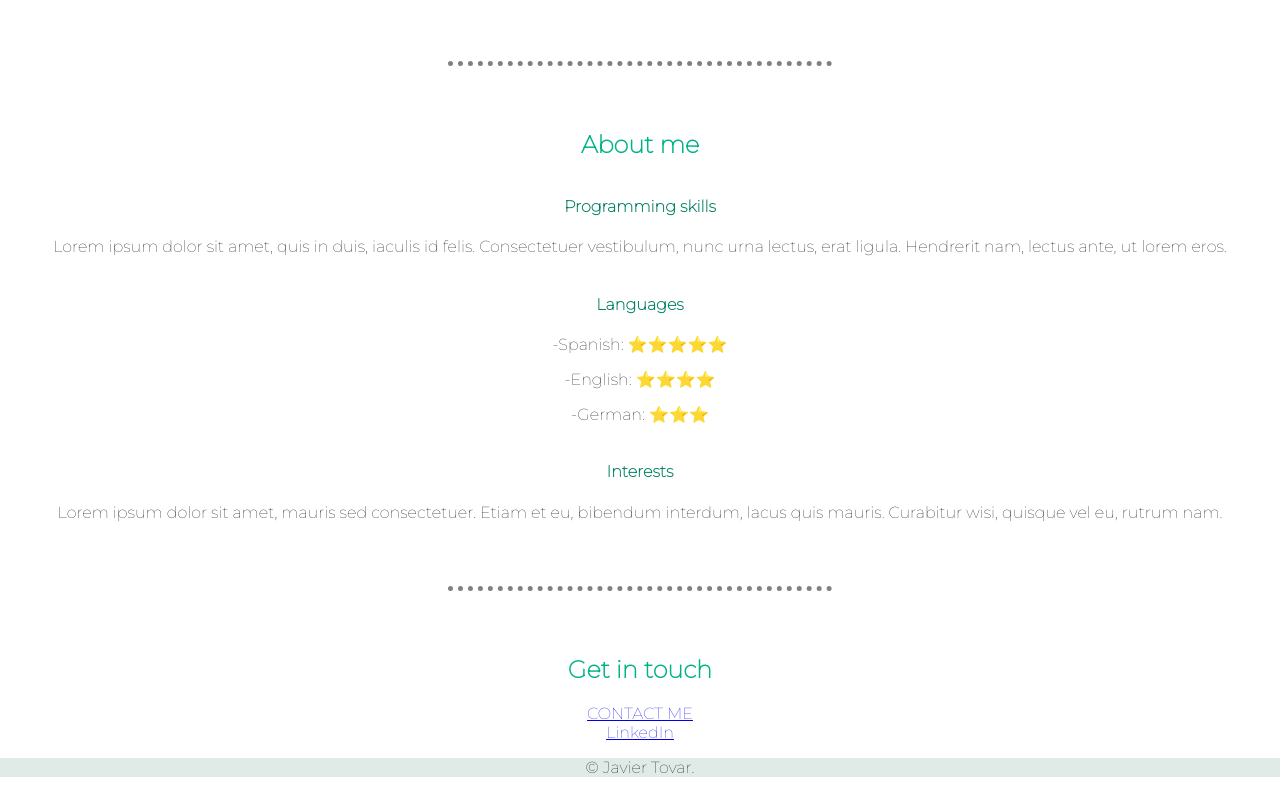
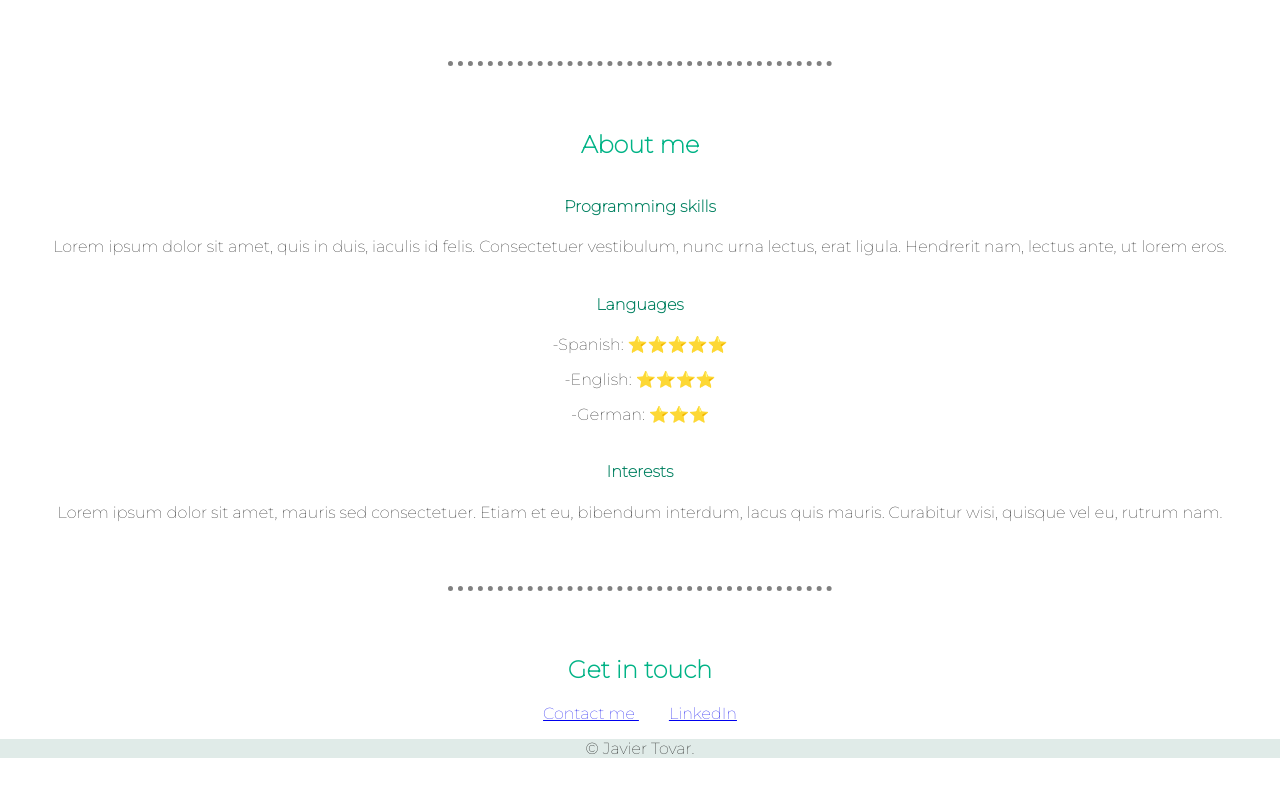
Before and after one commit to javigeo9/cv, a plain HTML site: page index.html in a window 1280 px wide. Shown: the part 631-1424 px from the top of the page. Drawn offline with Linux system fonts and the light colour scheme.

Commit message:
Update index.html

```diff
--- a/index.html
+++ b/index.html
@@ -19,7 +19,7 @@
         <h1>Javier Tovar</h1>
         <p class="sec-title">I am a Software Engineer</p>
         <img class="bottom-cloud" src="images/cloud.svg" alt="cloud-img">
-        <img src="images/land.svg" alt="land-img">
+        <img class="land" src="images/land.svg" alt="land-img">
     </div>
     <div class="middle-container">
         <div class="profile">
@@ -48,11 +48,9 @@
         <hr>
         <div class="contact-me">
           <h2>Get in touch</h2>
-          <a class="btn" href="mailto:javitovar9@email.com">CONTACT ME</a>
+          <a class="btn" href="mailto:javitovar9@email.com">Contact me
+          <span style="margin-left:30px"><href="https://www.linkedin.com/">LinkedIn</span></a>
         </div>
-      </div>
-      <div>
-        <a class="footer-link" href="https://www.linkedin.com/">LinkedIn</a>
       </div>
       <div class="bottom-container">
         <p>© Javier Tovar.</p>
```
